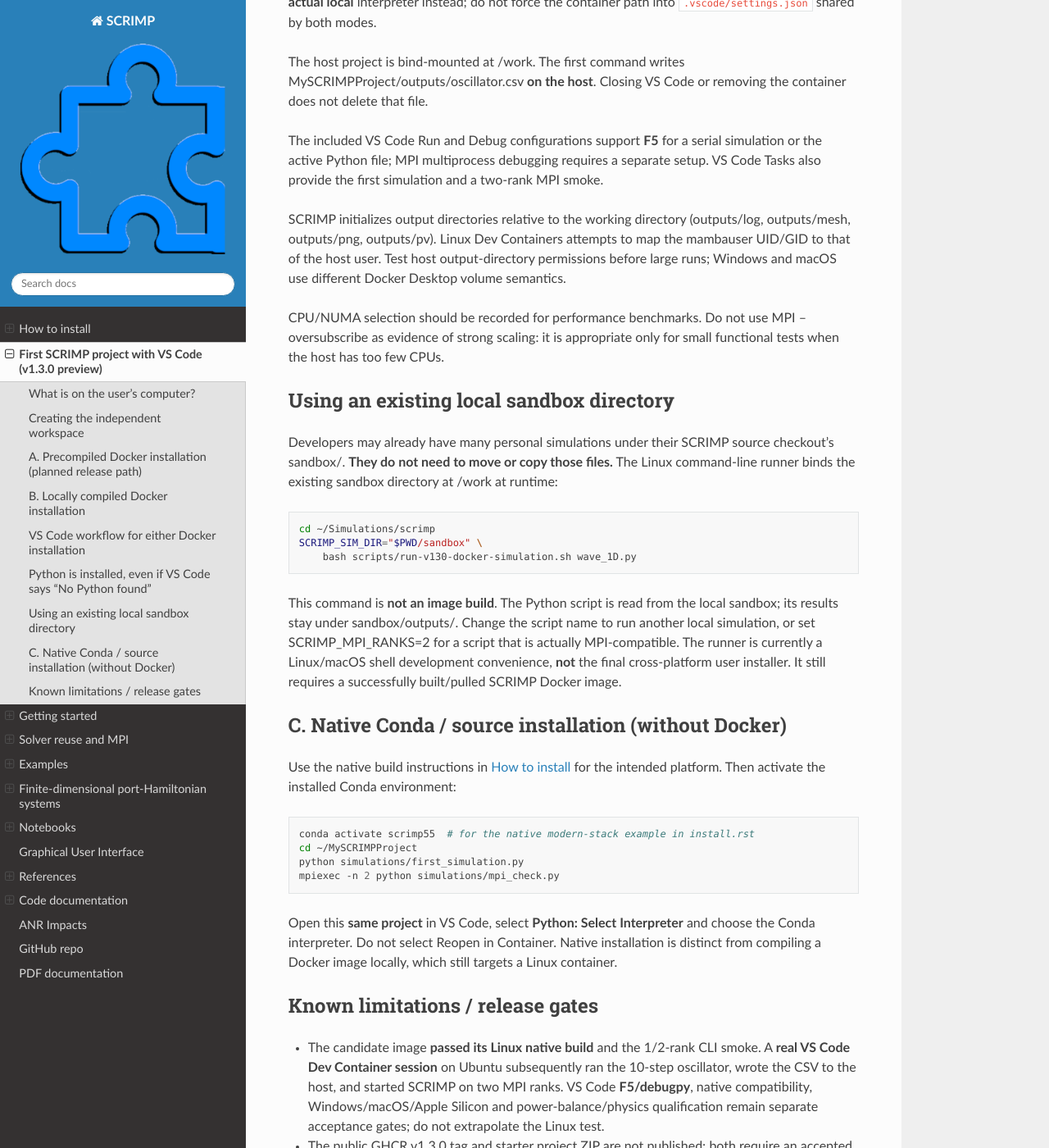
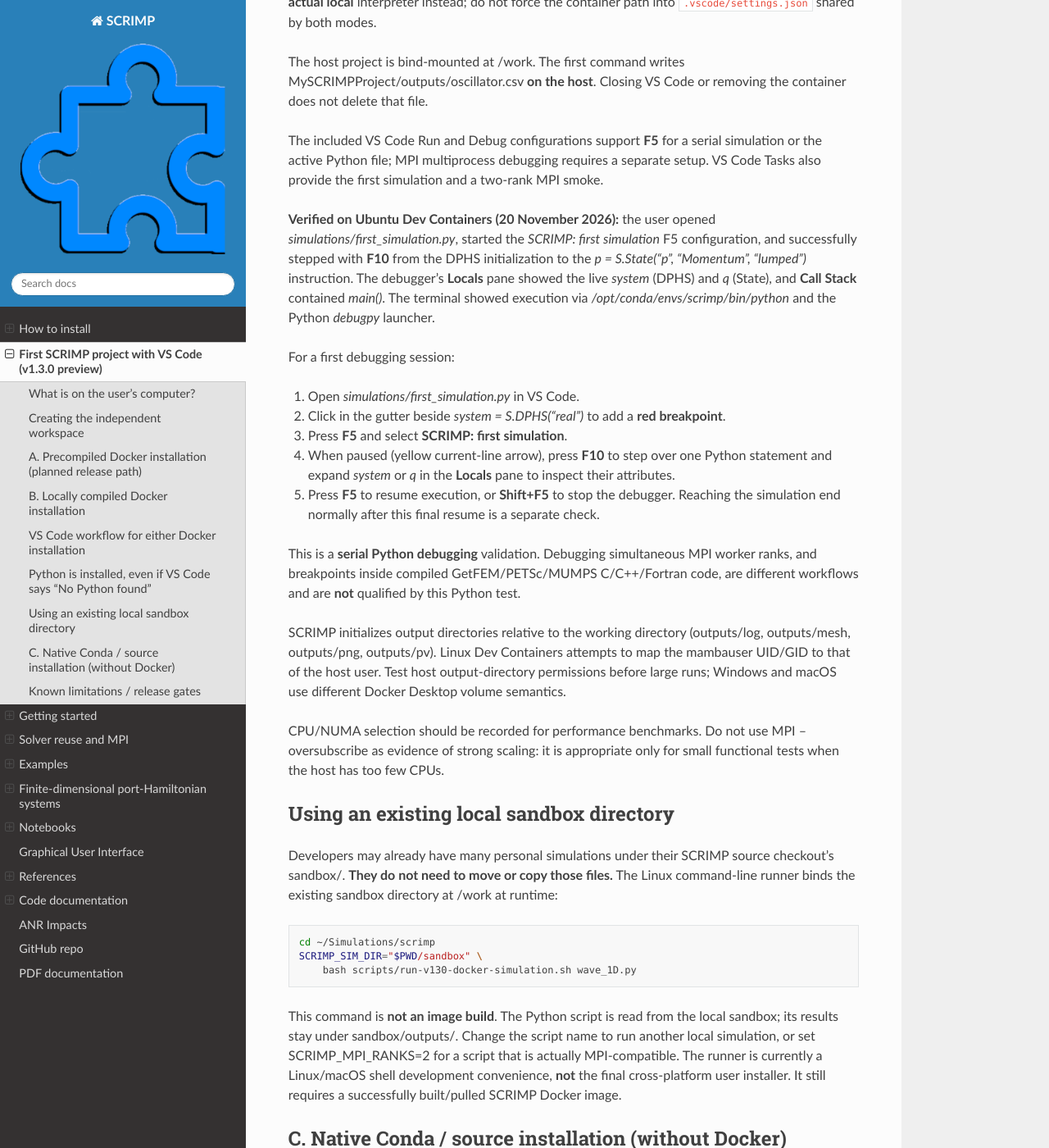
Before and after one commit to g-haine/scrimp, a Sphinx documentation site: the page built from docs/source/vscode.rst, in a window 1280 px wide and 1400 px high, scrolled down 4304 px. Shown: the whole window at 82% size. Built offline with Sphinx 7.4.7 and the Read the Docs theme 3.1.0, drawn with Linux system fonts in a browser that asks for light colours; some of the changed text lies outside the part shown.

Commit message:
docs(vscode): add verified F5/F10 breakpoint walkthrough and explicit serial-vs-MPI debug scope

```diff
--- a/docs/source/vscode.rst
+++ b/docs/source/vscode.rst
@@ -232,6 +232,35 @@ for a serial simulation or the active Python file; MPI multiprocess
 debugging requires a separate setup. VS Code Tasks also provide
 the first simulation and a two-rank MPI smoke.
 
+**Verified on Ubuntu Dev Containers (20 November 2026):** the user
+opened `simulations/first_simulation.py`, started the
+`SCRIMP: first simulation` F5 configuration, and successfully
+stepped with **F10** from the DPHS initialization to the
+`p = S.State("p", "Momentum", "lumped")` instruction. The
+debugger's **Locals** pane showed the live `system` (DPHS)
+and `q` (State), and **Call Stack** contained `main()`.
+The terminal showed execution via
+`/opt/conda/envs/scrimp/bin/python` and the Python
+`debugpy` launcher.
+
+For a first debugging session:
+
+1. Open `simulations/first_simulation.py` in VS Code.
+2. Click in the gutter beside `system = S.DPHS("real")`
+   to add a **red breakpoint**.
+3. Press **F5** and select **SCRIMP: first simulation**.
+4. When paused (yellow current-line arrow), press **F10**
+   to step over one Python statement and expand `system`
+   or `q` in the **Locals** pane to inspect their attributes.
+5. Press **F5** to resume execution, or **Shift+F5** to
+   stop the debugger. Reaching the simulation end normally
+   after this final resume is a separate check.
+
+This is a **serial Python debugging** validation. Debugging
+simultaneous MPI worker ranks, and breakpoints inside compiled
+GetFEM/PETSc/MUMPS C/C++/Fortran code, are different workflows
+and are **not** qualified by this Python test.
+
 SCRIMP initializes output directories relative to the working
 directory (outputs/log, outputs/mesh, outputs/png, outputs/pv).
 Linux Dev Containers attempts to map the mambauser UID/GID to that
@@ -290,10 +319,12 @@ Known limitations / release gates
 - The candidate image **passed its Linux native build** and the
   1/2-rank CLI smoke. A **real VS Code Dev Container session** on
   Ubuntu subsequently ran the 10-step oscillator, wrote the CSV
-  to the host, and started SCRIMP on two MPI ranks. VS Code
-  **F5/debugpy**, native compatibility, Windows/macOS/Apple
-  Silicon and power-balance/physics qualification remain separate
-  acceptance gates; do not extrapolate the Linux test.
+  to the host, and started SCRIMP on two MPI ranks.
+  **Serial Python debugging has also passed** with F5,
+  an active breakpoint, F10 stepping, Locals and Call Stack.
+  Native compatibility, Windows/macOS/Apple Silicon, MPI
+  multi-process debugging and power-balance/physics
+  qualification remain separate gates.
 - The public GHCR v1.3.0 tag and starter project ZIP are not
   published; both require an accepted release.
 - The introductory oscillator is a serial model; use validated
```
